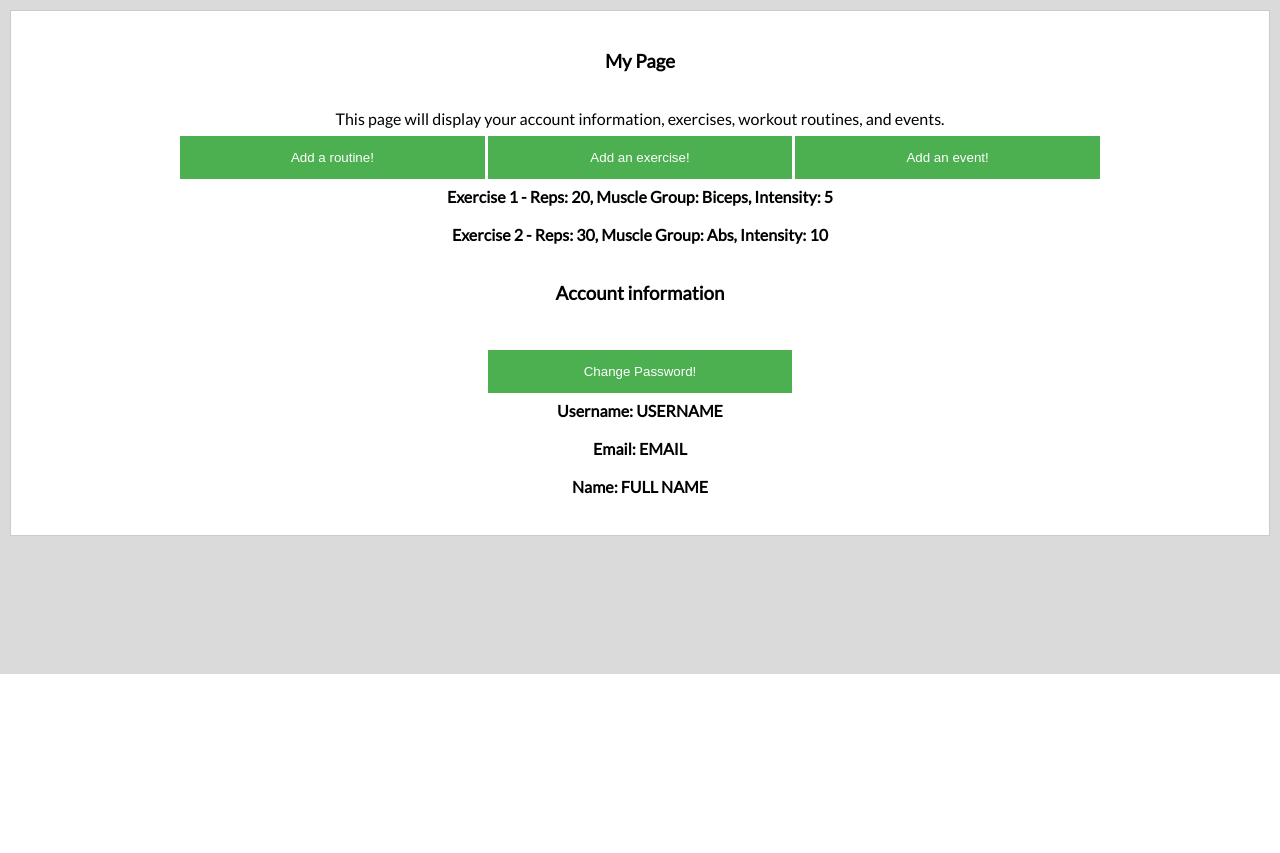
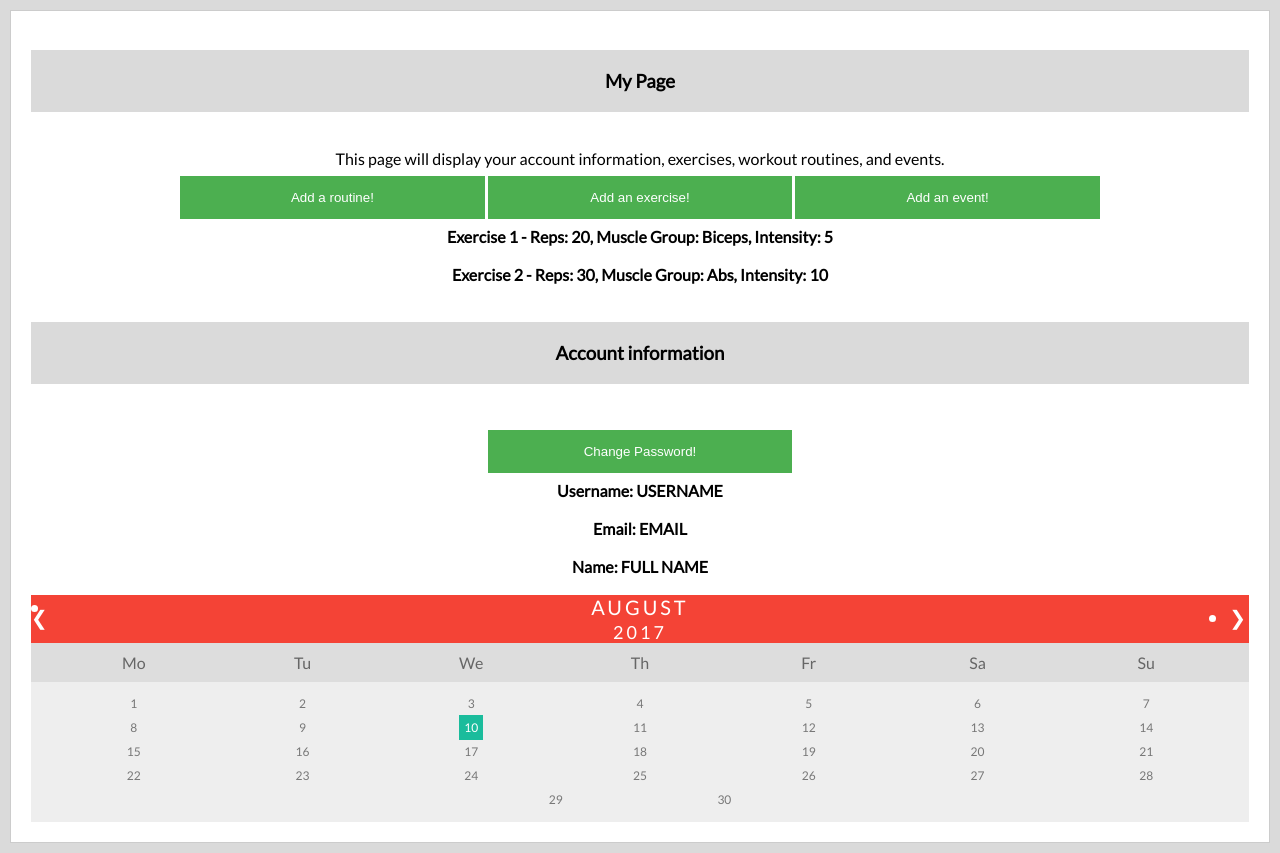
Before and after one commit to parikh1bhavya/Workout_Tracker, a PHP site: page /mypage.html in a window 1280 px wide. Shown: the part 126-979 px from the top of the page. Before the commit the page ends 800 px from the top, so only its background shows below. Run offline with PHP 8.4, Linux system fonts and the light colour scheme.

Commit message:
Updated mypage with Calendar and css

```diff
--- a/public/mypage.html
+++ b/public/mypage.html
@@ -4,6 +4,10 @@
 	<link href="https://fonts.googleapis.com/css?family=Lato:100,400" rel="stylesheet">
 	<link rel="stylesheet" href="https://maxcdn.bootstrapcdn.com/font-awesome/4.7.0/css/font-awesome.min.css" media="screen">
 	<link rel="stylesheet" href="/style.css">
+
+	<!-- Style sheet for the calendar -->
+	<!--  <link rel="stylesheet" href="/calendar.css"> -->
+
 </head>
 
 <header>
@@ -39,6 +43,65 @@
 	<h4>Username: USERNAME</h4><br>
 	<h4>Email: EMAIL</h4><br>
 	<h4>Name: FULL NAME</h4><br>
+
+	<!-- CALENDAR -->
+
+	<div class="month">
+		<ul>
+			<li class="prev">&#10094;</li>
+			<li class="next">&#10095;</li>
+			<li>
+			August<br>
+			<span style="font-size:18px">2017</span>
+			</li>
+		</ul>
+	</div>
+
+	<ul class="weekdays">
+		<li>Mo</li>
+		<li>Tu</li>
+		<li>We</li>
+		<li>Th</li>
+		<li>Fr</li>
+		<li>Sa</li>
+		<li>Su</li>
+	</ul>
+
+	<ul class="days">
+		<li>1</li>
+		<li>2</li>
+		<li>3</li>
+		<li>4</li>
+		<li>5</li>
+		<li>6</li>
+		<li>7</li>
+		<li>8</li>
+		<li>9</li>
+		<li><span class="active">10</span></li>
+		<li>11</li>
+      <li>12</li>
+      <li>13</li>
+      <li>14</li>
+      <li>15</li>
+      <li>16</li>
+      <li>17</li>
+      <li>18</li>
+      <li>19</li>
+      <li>20</li>
+      <li>21</li>
+      <li>22</li>
+      <li>23</li>
+      <li>24</li>
+      <li>25</li>
+      <li>26</li>
+      <li>27</li>
+      <li>28</li>
+      <li>29</li>
+      <li>30</li>
+	</ul>
+
+</div>
+</main>
 
 
 
--- a/public/style.css
+++ b/public/style.css
@@ -53,6 +53,11 @@ button {
 /*************************************************************************************/
 h4 {
    margin: 0;
+}
+
+h3 {
+   padding: inherit;
+   background-color: #dadada;
 }
 
 body {
@@ -139,7 +144,7 @@ a:hover {
 .error-page h2 {
   font-weight: 100;
   font-size: 100px;
-  margin: 0;
+  margin-bottom: 0;
 }
 
 .error-page h3 {
@@ -318,3 +323,74 @@ a:hover {
 .modal-footer .modal-accept-button:hover {
   background-color: #5481e4;
 }
+
+/* CALENDAR CSS */
+.month {
+    padding: 0;
+    width: 100%;
+    background: #f44336;
+    text-align: center;
+}
+
+/* Month list */
+.month ul {
+    margin: 0;
+    padding: 0;
+}
+
+.month ul li {
+    color: white;
+    font-size: 20px;
+    text-transform: uppercase;
+    letter-spacing: 3px;
+}
+
+/* Previous button inside month header */
+.month .prev {
+    float: left;
+    padding-top: 10px;
+}
+
+/* Next button */
+.month .next {
+    float: right;
+    padding-top: 10px;
+}
+
+/* Weekdays (Mon-Sun) */
+.weekdays {
+    margin: 0;
+    padding: 10px 0;
+    background-color:#ddd;
+}
+
+.weekdays li {
+    display: inline-block;
+    width: 13.6%;
+    color: #666;
+    text-align: center;
+}
+
+/* Days (1-31) */
+.days {
+    padding: 10px 0;
+    background: #eee;
+    margin: 0;
+}
+
+.days li {
+    list-style-type: none;
+    display: inline-block;
+    width: 13.6%;
+    text-align: center;
+    margin-bottom: 5px;
+    font-size:12px;
+    color:#777;
+}
+
+/* Highlight the "current" day */
+.days li .active {
+    padding: 5px;
+    background: #1abc9c;
+    color: white !important
+}
```
Also changed, not shown: 1 other file. Lines whose indentation alone changed are shown as unchanged.
